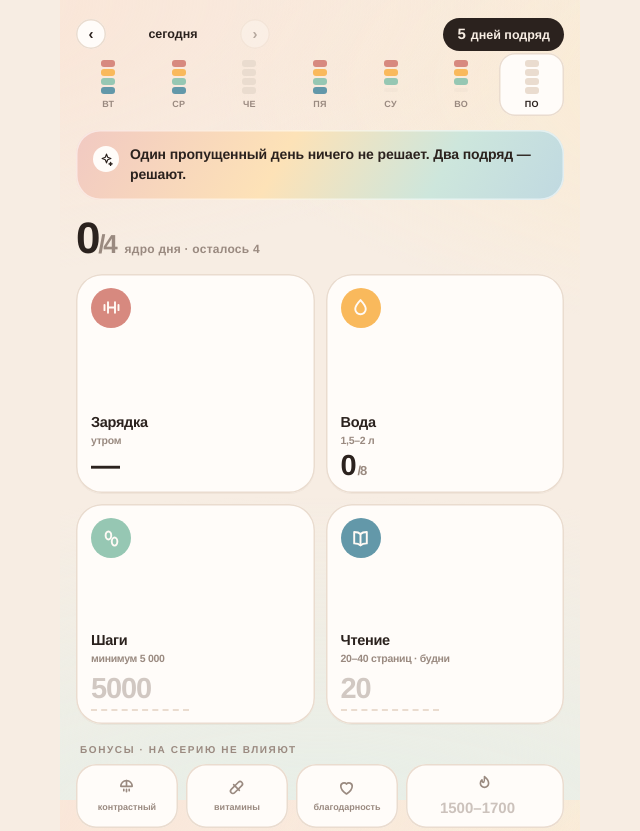
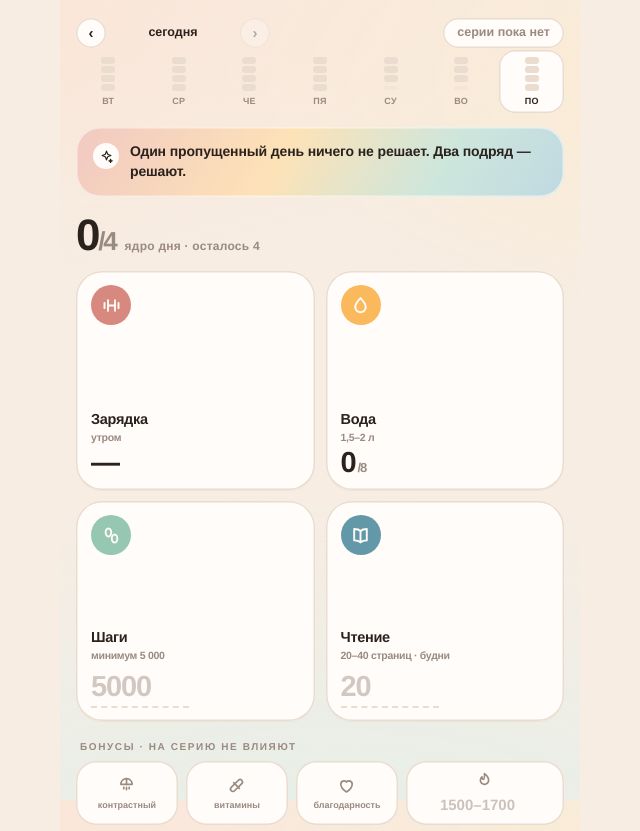
Before and after one commit to mkalashnikova277-droid/yadro-dnya, a plain HTML site: page index.html in a window 1280 px wide. Shown: the top 831 px of the page, without its empty margins (320-960 px from the left). Drawn offline with Linux system fonts and the light colour scheme; no server answers.

Commit message:
Убрать демо-данные, добавить кнопку сброса

```diff
--- a/index.html
+++ b/index.html
@@ -788,6 +788,7 @@ function render(){
   h+='<div class="sync'+(CLOUD?'':' off')+'"><i></i>'
    + (CLOUD?'Копия в Telegram — история вернётся на любом устройстве':'Данные только на этом устройстве')+'</div>';
   h+='<p class="note">'+CFG.rules.streakNote+'</p>';
+  h+='<button id="reset-all" style="display:block;margin:18px auto 0;padding:9px 18px;border-radius:999px;background:none;box-shadow:inset 0 0 0 1.5px var(--line);color:var(--mute);font-size:11px;font-weight:700">Сбросить все данные</button>';
   if(window.__offline) h+='<div class="offline">Встроенные данные — data.json не загрузился</div>';
 
   document.getElementById('app').innerHTML=h;
@@ -909,6 +910,31 @@ function bind(){
     if(!v) return;
     var k=mk(); S.months[k]=(S.months[k]||0)+v; f.value=''; haptic('medium'); save(); render();
   });
+
+  var ra=document.getElementById('reset-all');
+  if(ra) ra.addEventListener('click',function(){
+    function doReset(){
+      try{ localStorage.removeItem('yadro-state'); }catch(e){}
+      mem={};
+      S={history:{},weeks:{},months:{},shop:{}};
+      VIEW=null; MONVIEW=null; SHOPEDIT=false; prevCore=null;
+      if(CLOUD){
+        try{
+          CLOUD.getKeys(function(err,keys){
+            var yk=(keys||[]).filter(function(k){ return k.indexOf('yadro')===0; });
+            if(yk.length){ CLOUD.removeItems(yk,function(){ location.reload(); }); }
+            else location.reload();
+          });
+        }catch(e){ location.reload(); }
+      } else location.reload();
+    }
+    var msg='Стереть все данные трекера (в т.ч. копию в облаке Telegram)? Действие необратимо.';
+    try{
+      if(window.Telegram&&Telegram.WebApp&&Telegram.WebApp.showConfirm){
+        Telegram.WebApp.showConfirm(msg,function(ok){ if(ok) doReset(); });
+      } else if(confirm(msg)) doReset();
+    }catch(e){ if(confirm(msg)) doReset(); }
+  });
 }
 
 var FALLBACK={
@@ -1005,86 +1031,9 @@ var FALLBACK={
     "unit": "₽",
     "note": "на вклад, каждый месяц"
   },
-  "history": {
-    "2026-09-01": {
-      "zaryadka": 1,
-      "voda": 8,
-      "shagi": 6120,
-      "chtenie": 24,
-      "dush": 1,
-      "vitaminy": 1,
-      "blagodarnost": 1,
-      "kalorii": 1620,
-      "mood": 4,
-      "rev": 28400
-    },
-    "2026-09-02": {
-      "zaryadka": 1,
-      "voda": 8,
-      "shagi": 5400,
-      "chtenie": 31,
-      "dush": 1,
-      "vitaminy": 0,
-      "blagodarnost": 1,
-      "kalorii": 1580,
-      "mood": 3,
-      "rev": 31200
-    },
-    "2026-09-03": {
-      "zaryadka": 0,
-      "voda": 6,
-      "shagi": 3100,
-      "chtenie": 12,
-      "dush": 0,
-      "vitaminy": 1,
-      "blagodarnost": 1,
-      "kalorii": 1890,
-      "mood": 2,
-      "rev": 19800
-    },
-    "2026-09-04": {
-      "zaryadka": 1,
-      "voda": 8,
-      "shagi": 7250,
-      "chtenie": 20,
-      "dush": 1,
-      "vitaminy": 1,
-      "blagodarnost": 1,
-      "kalorii": 1510,
-      "mood": 4,
-      "rev": 42600
-    },
-    "2026-09-05": {
-      "zaryadka": 1,
-      "voda": 9,
-      "shagi": 5860,
-      "chtenie": 40,
-      "dush": 1,
-      "vitaminy": 1,
-      "blagodarnost": 1,
-      "kalorii": 1660,
-      "mood": 5,
-      "rev": 51300
-    },
-    "2026-09-06": {
-      "zaryadka": 1,
-      "voda": 8,
-      "shagi": 5030,
-      "chtenie": 22,
-      "dush": 0,
-      "vitaminy": 1,
-      "blagodarnost": 1,
-      "kalorii": 1700,
-      "mood": 4,
-      "rev": 37900
-    }
-  },
-  "weeks": {
-    "2026-W36": 1
-  },
-  "months": {
-    "2026-09": 100000
-  },
+  "history": {},
+  "weeks": {},
+  "months": {},
   "mood": {
     "title": "Как прошёл день",
     "levels": [
```
